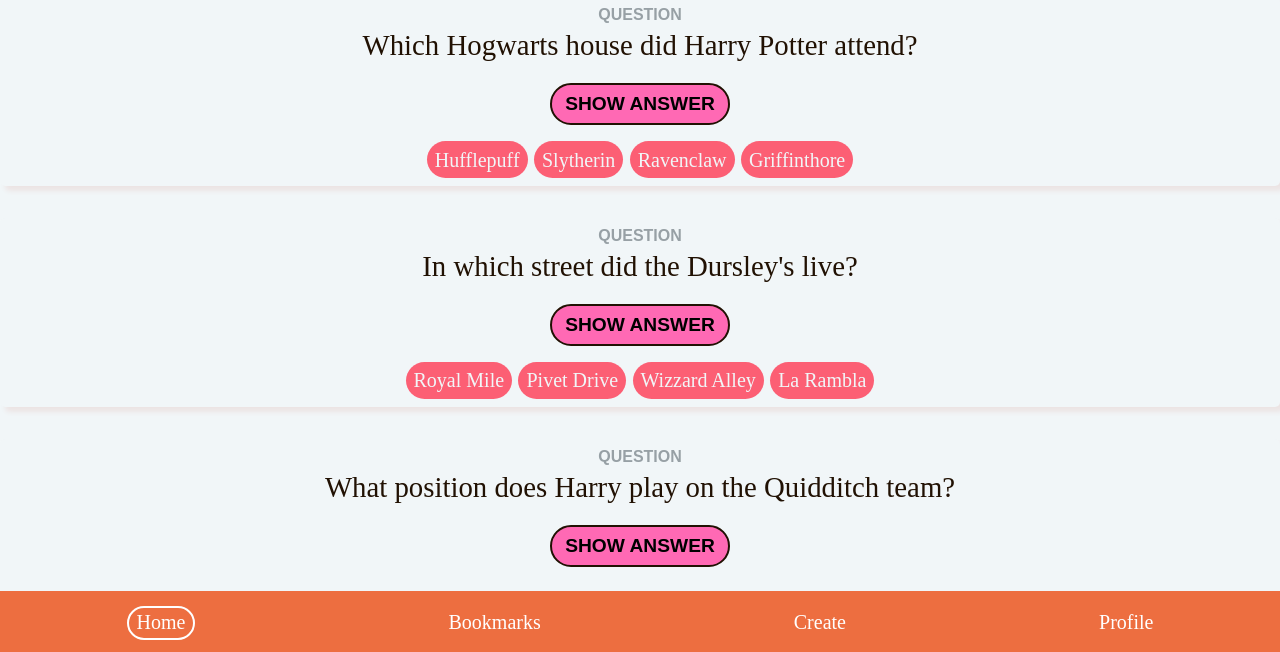
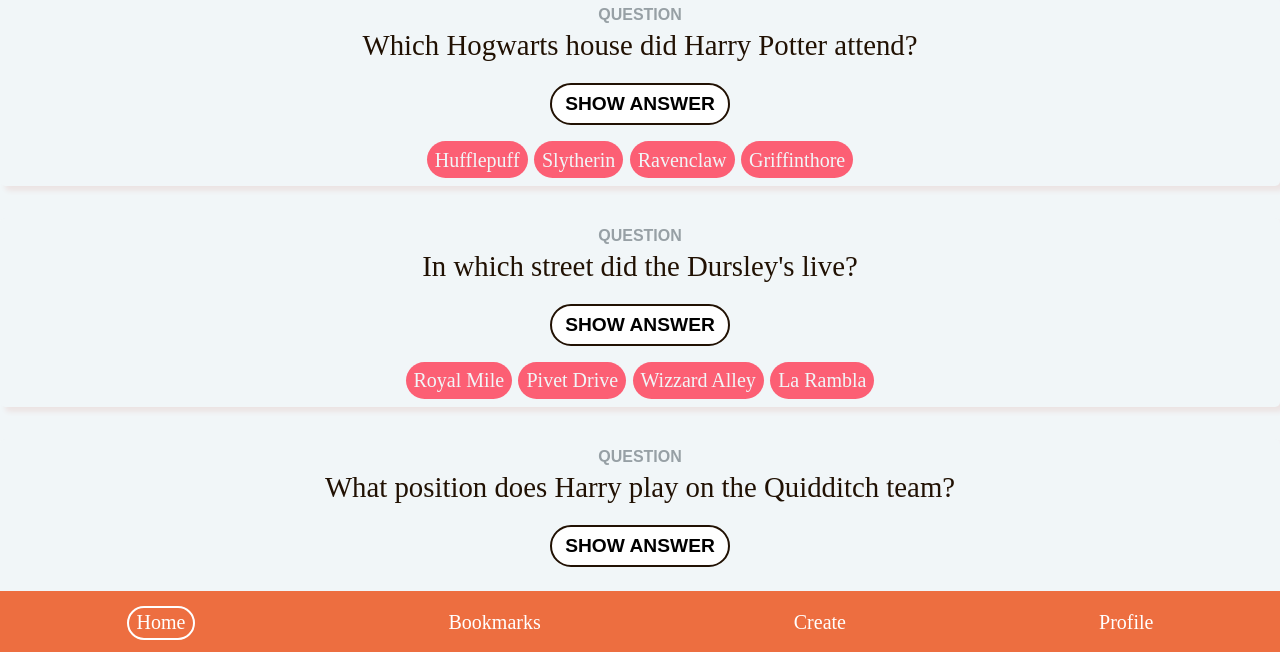
Before and after one commit to miriamhaenle/quiz-app-2021-w2, a website built with Vite: page index.html in a window 1280 px wide. Shown: the part 147-799 px from the top of the page. Built offline with nearby package versions, Linux system fonts and the light colour scheme.

Commit message:
Changed the background color of the button

```diff
--- a/css/components/cards.css
+++ b/css/components/cards.css
@@ -27,7 +27,7 @@
 .card__button {
   padding: 0.5rem 0.8rem;
   border: 2px solid var(--black);
-  background: hotpink;
+  background: var(--white);
   border-radius: 100vw;
   font-weight: bold;
   font-size: 1.2rem;
```
